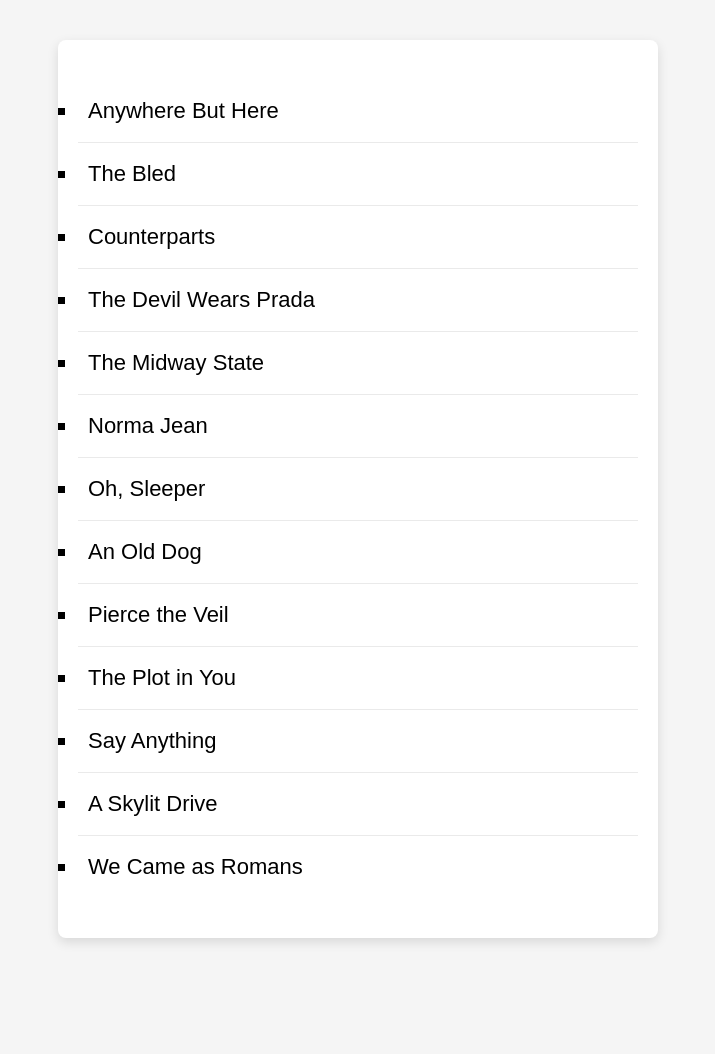
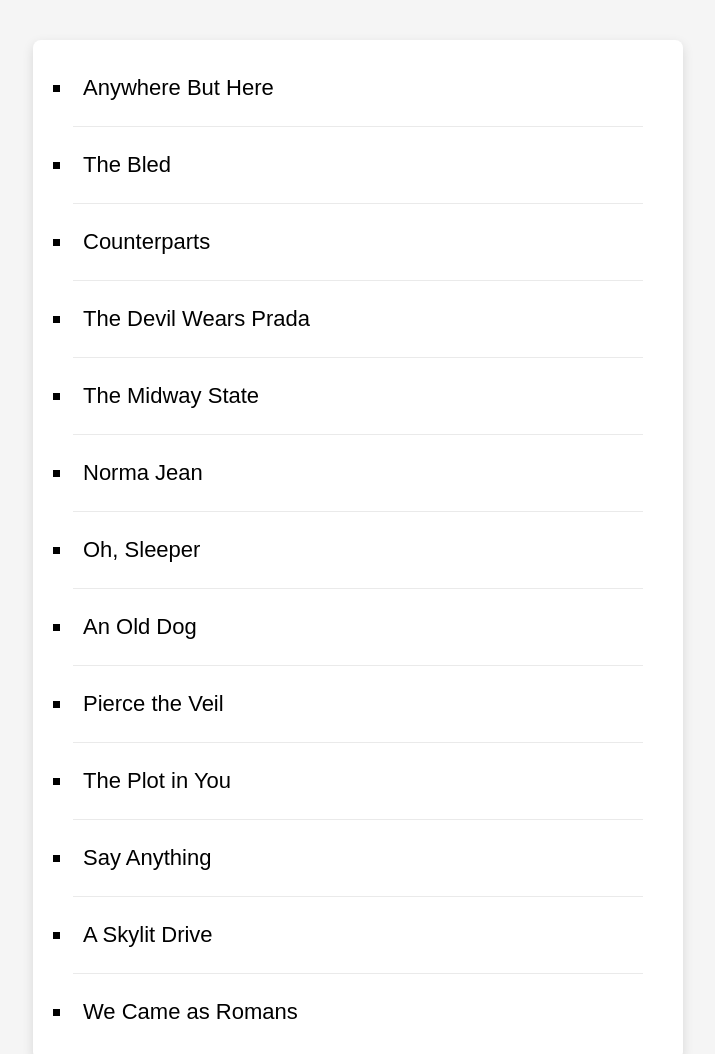
Before and after one commit to acciojob/sorting-articles-Vaishnavi11656, a website: page main.html in a window 1280 px wide. Shown: the top 1054 px of the page, without its empty margins (282-997 px from the left). Before the commit the page ends 978 px from the top, so only its background shows below. Drawn offline with Linux system fonts and the light colour scheme.

Commit message:
created a submission

```diff
--- a/styles.css
+++ b/styles.css
@@ -16,17 +16,17 @@
 }
 
 #band{
-	width:600px;
+	width:650px;
 	list-style:square;
 	background:white;
-	padding:40px 20px;
+	padding:10px 40px;
 	border-radius:8px;
 	box-shadow: 0 4px 12px rgba(0, 0, 0, 0.12);
 }
 
 #band li{
 	font-size:22px;
-	padding:18px 10px;
+	padding:25px 10px;
 	border-bottom:1px solid #eaeaea;
 }
 
```
